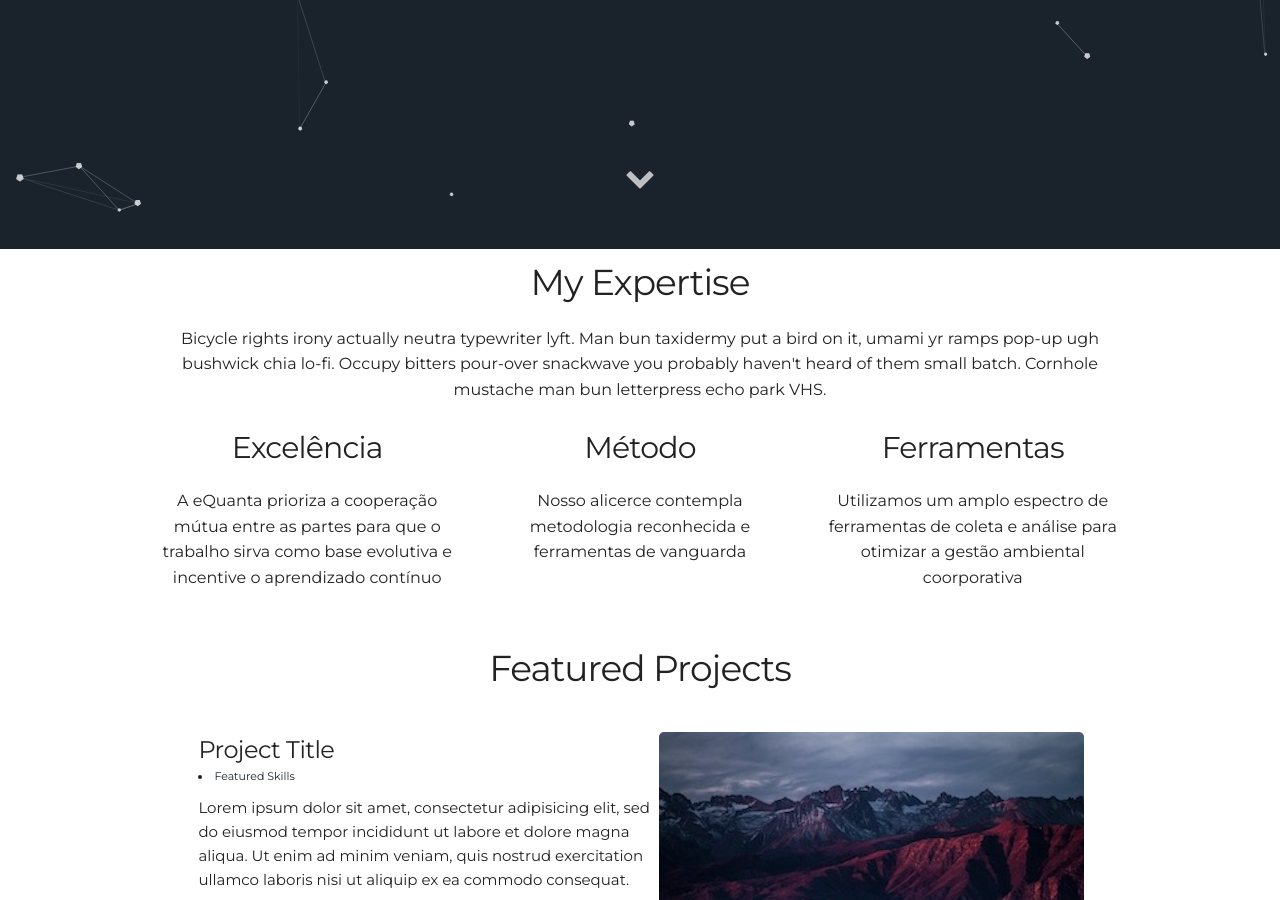
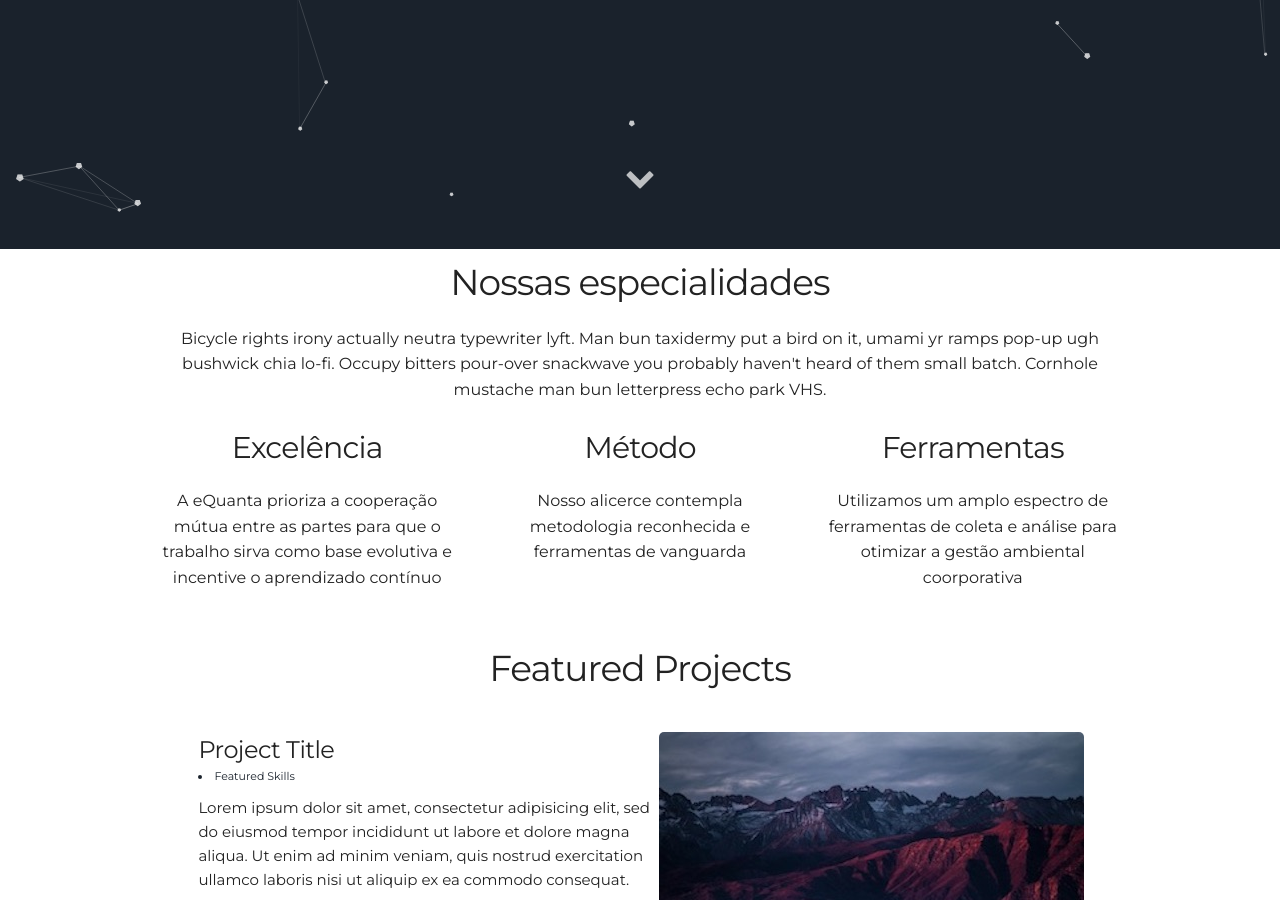
Before and after one commit to leroy1977/eQ1, a Jekyll site: the page built from index.html, in a window 1280 px wide and 900 px high, scrolled down 658 px. Built offline with Jekyll 4.4.1, drawn with Linux system fonts in a browser that asks for light colours.

Commit message:
Update about.html

```diff
--- a/_includes/about.html
+++ b/_includes/about.html
@@ -1,6 +1,6 @@
 <div class="container">
   <div class="user-details">
-    <h3> My Expertise </h3>
+    <h3> Nossas especialidades </h3>
     <p> {{site.user_description}} </p>
   </div>
   <div class="row user">
```
